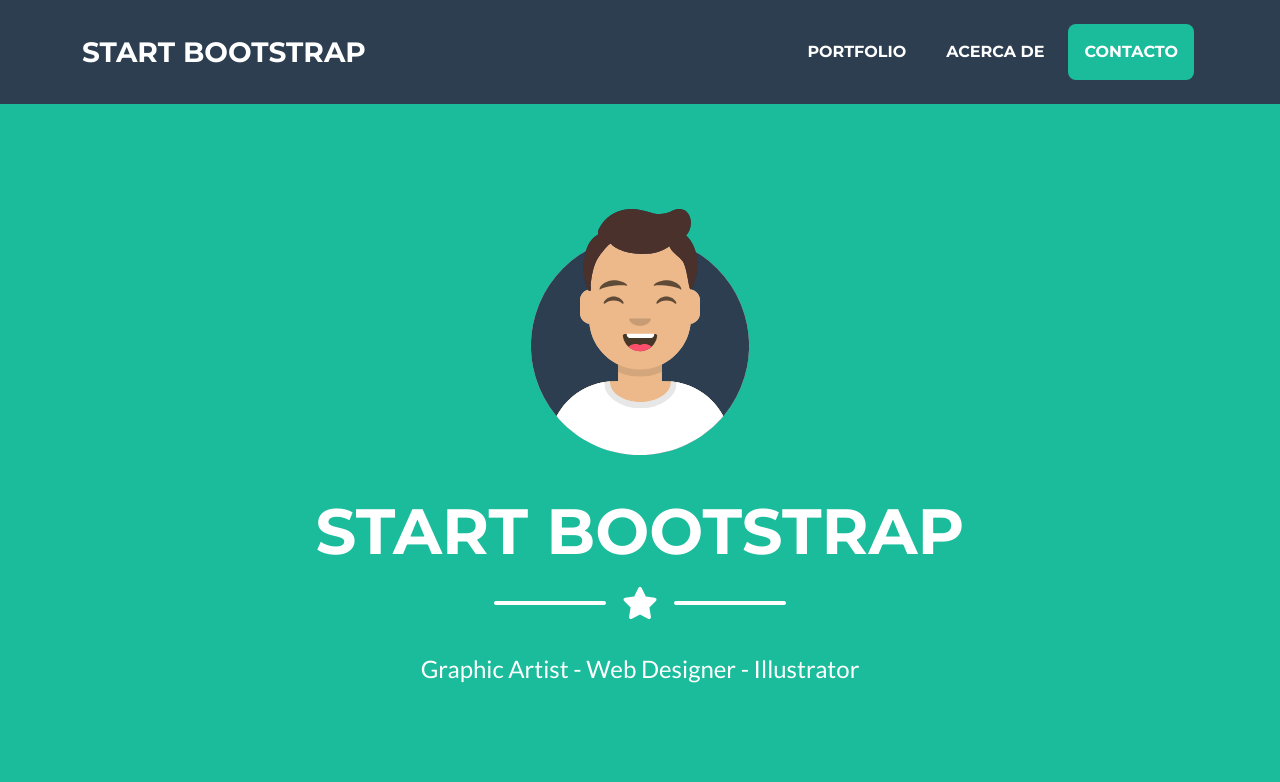
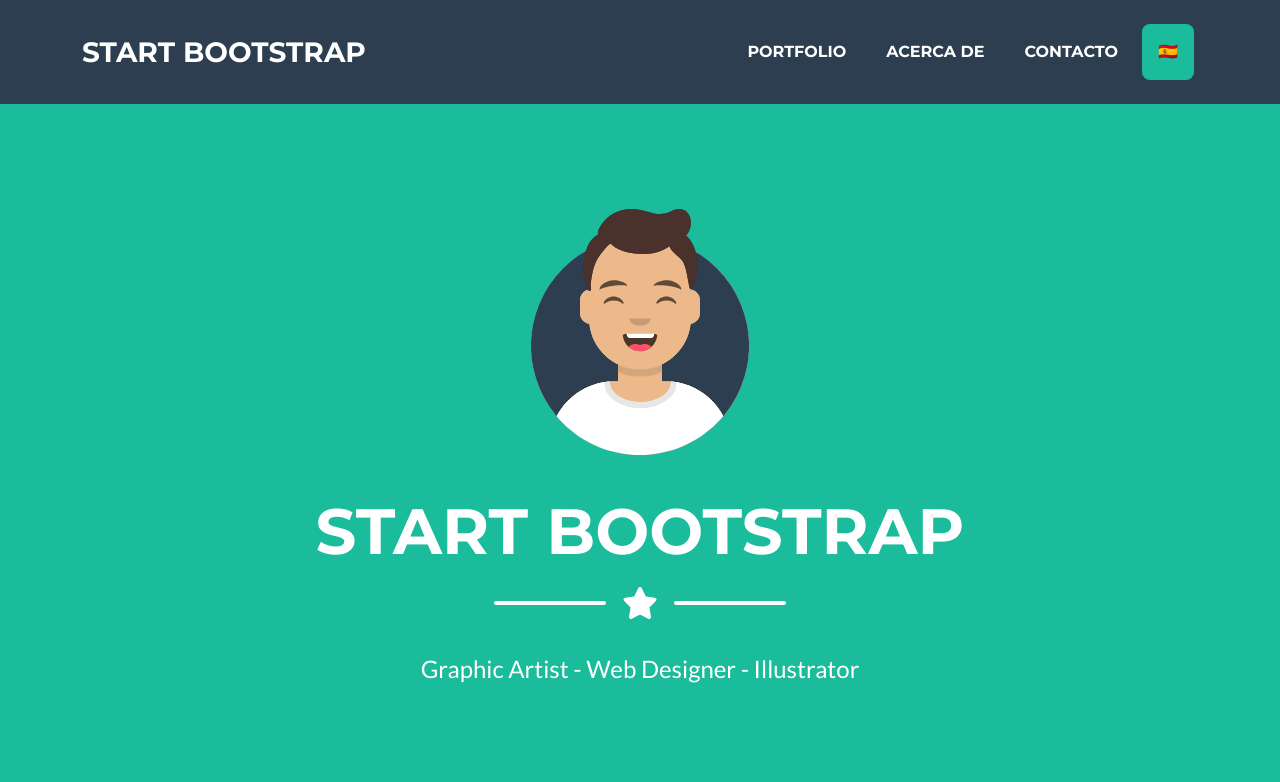
Before and after one commit to ghuali/lanzarote2026.2, a PHP site: page /frameworkBBDD.php in a window 1280 px wide. Shown: the top 782 px of the page. Run offline with PHP 8.4, Linux system fonts and the light colour scheme; data that the repository does not hold is empty; some libraries are stand-ins or nearby versions.

Commit message:
añadido banderas

```diff
--- a/assets/plantilla/index.html
+++ b/assets/plantilla/index.html
@@ -30,6 +30,7 @@
                         <li class="nav-item mx-0 mx-lg-1"><a class="nav-link py-3 px-0 px-lg-3 rounded" href="#portfolio">Portfolio</a></li>
                         <li class="nav-item mx-0 mx-lg-1"><a class="nav-link py-3 px-0 px-lg-3 rounded" href="#about">About</a></li>
                         <li class="nav-item mx-0 mx-lg-1"><a class="nav-link py-3 px-0 px-lg-3 rounded" href="#contact">Contact</a></li>
+                        <li class="nav-item mx-0 mx-lg-1"><a class="nav-link py-3 px-0 px-lg-3 rounded" href="">🇪🇸</a></li>
                     </ul>
                 </div>
             </div>
--- a/template.php
+++ b/template.php
@@ -50,6 +50,7 @@
                                 <li class=\"nav-item mx-0 mx-lg-1\"><a class=\"nav-link py-3 px-0 px-lg-3 rounded\" href=\"#portfolio\">". Idioma::getInstancia()::$lit['portfolio'] ."</a></li>
                                 <li class=\"nav-item mx-0 mx-lg-1\"><a class=\"nav-link py-3 px-0 px-lg-3 rounded\" href=\"#about\">". Idioma::getInstancia()::$lit['acercade'] ."</a></li>
                                 <li class=\"nav-item mx-0 mx-lg-1\"><a class=\"nav-link py-3 px-0 px-lg-3 rounded\" href=\"#contact\">". Idioma::getInstancia()::$lit['contacto'] ."</a></li>
+                                <li class=\"nav-item mx-0 mx-lg-1\"><a class=\"nav-link py-3 px-0 px-lg-3 rounded\" href=\"#contact\">🇪🇸</a></li>
                             </ul>
                         </div>
                     </div>
```
